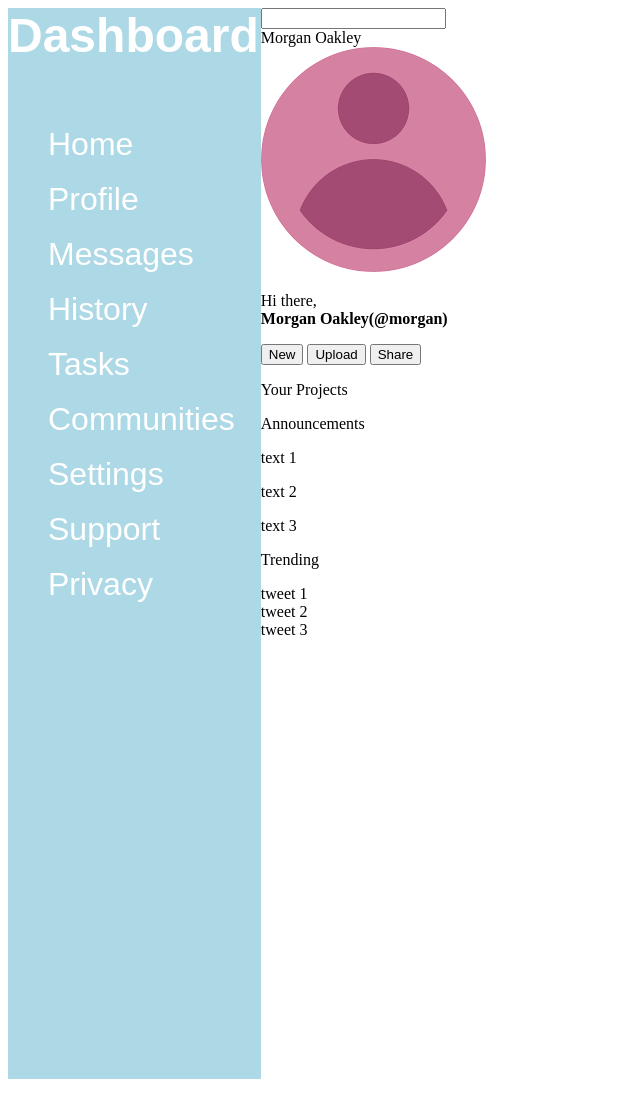
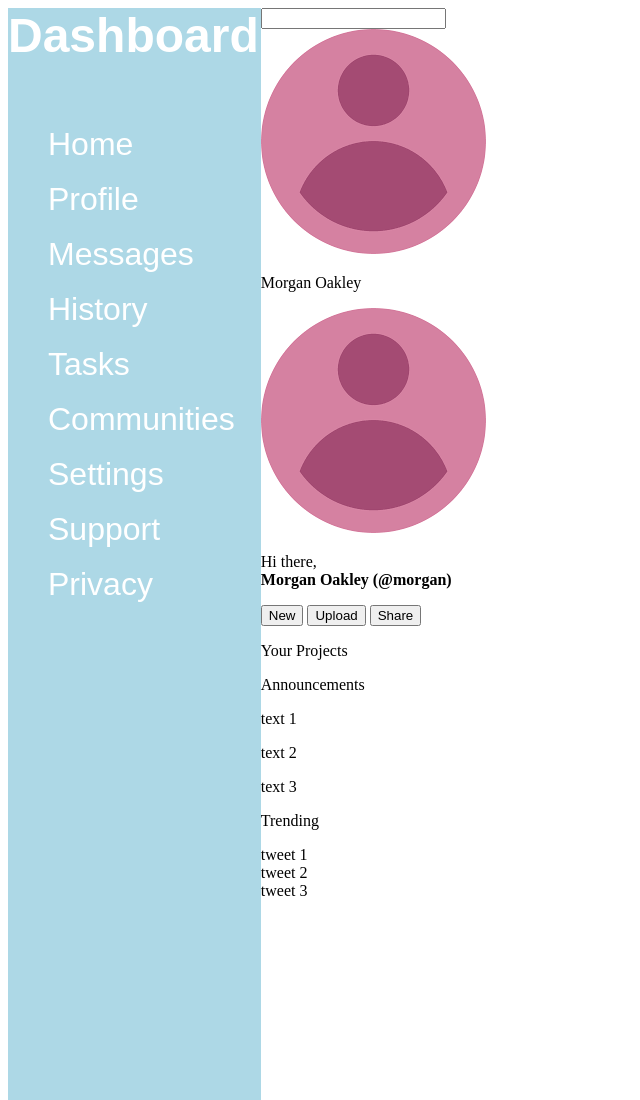
Before and after one commit to WillAvatec/admin-dashboard, a plain HTML site: page index.html in a window 1280 px wide. Shown: the top 1100 px of the page, without its empty margins (0-640 px from the left). Drawn offline with Linux system fonts and the light colour scheme; a web font is replaced by a local one.

Commit message:
Add profile-pic to .right

```diff
--- a/index.html
+++ b/index.html
@@ -31,13 +31,16 @@
         <div class="header">
             <div class="search">
                 <input type="search" name="look" id="search">
-                <div class="right">Morgan Oakley</div>
+                <div class="right">
+                    <img src="./assets/profile-pic.png" alt="profile-image">
+                    <p>Morgan Oakley</p>
+                </div>
             </div>
             <div class="greetings">
                 <div class="greet">
                     <div class="profile-pic"><img src="./assets/profile-pic.png" alt="profile-image"></div>
                     <div class="greet-text">
-                        <p>Hi there,<br><strong>Morgan Oakley(@morgan)</strong></p>
+                        <p>Hi there,<br><strong>Morgan Oakley (@morgan)</strong></p>
                     </div>
                 </div>
                 <div class="buttons">
```
